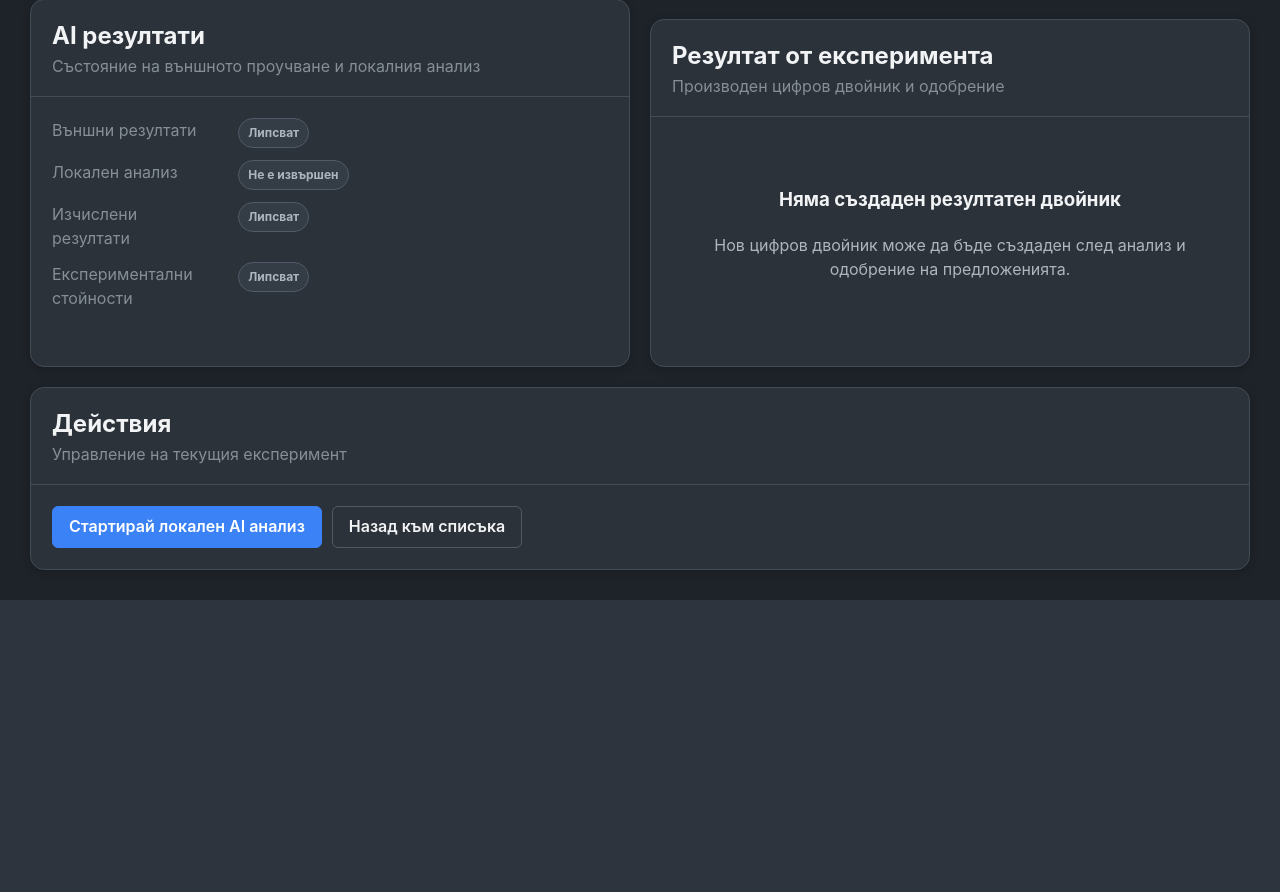
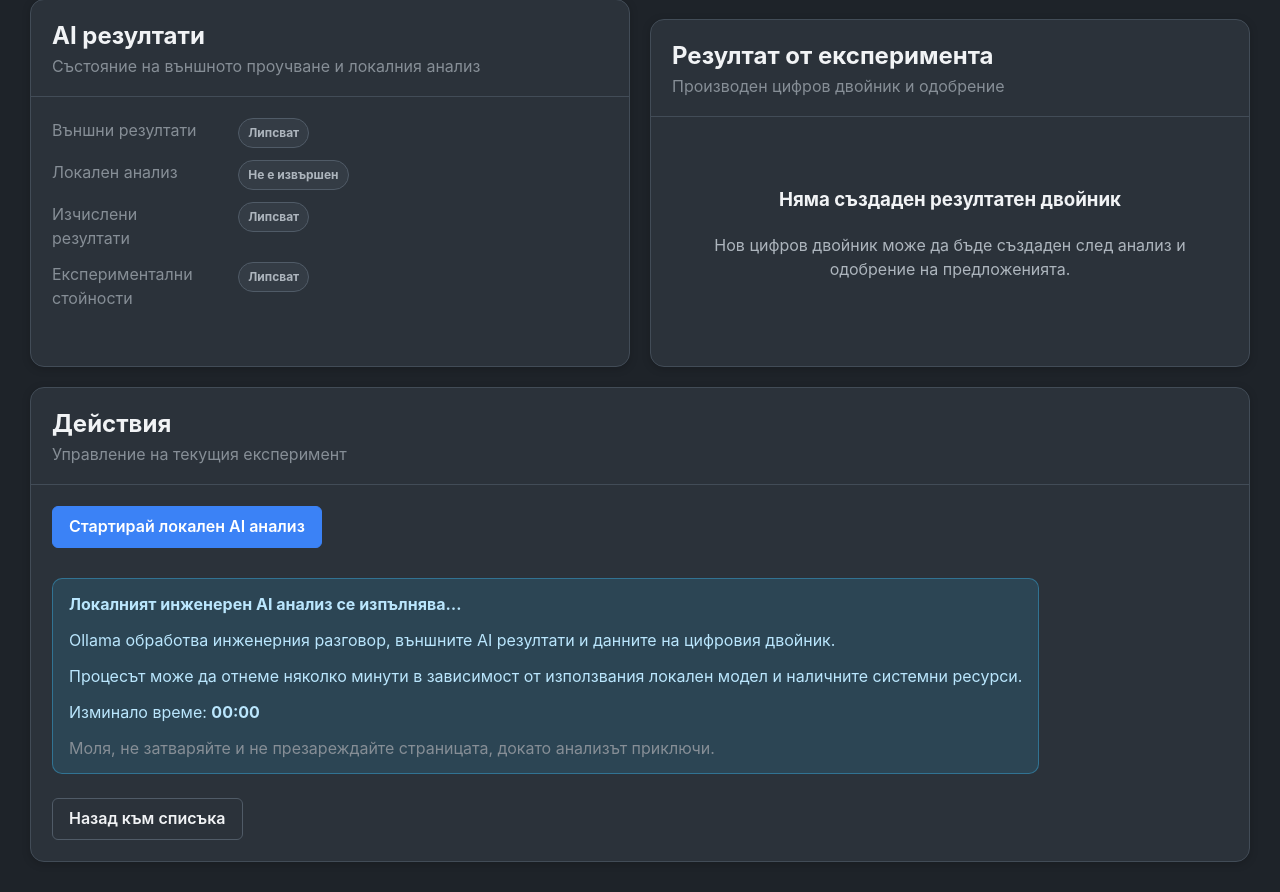
Before and after one commit to Lubodim/industrial-digital-twin-platform, a Django app: template experiments/templates/experiments/experiment_detail.html in a window 1280 px wide. Shown: the part 2630-3522 px from the top of the page. Before the commit the page ends 3230 px from the top, so only its background shows below. Run offline with Django 5.2, Linux system fonts and the light colour scheme; the template is opened without the code that fills it: values that come from a table or form of the project are taken from there, others are empty; parts of the project's set-up code (start-up, migrations or seed data) failed here and were passed over.

Commit message:
feat(ui): add local Ollama analysis timer and stabilize experiment workflow

```diff
--- a/experiments/templates/experiments/experiment_detail.html
+++ b/experiments/templates/experiments/experiment_detail.html
@@ -1065,19 +1065,18 @@
 
                 {% elif not experiment.local_analysis %}
                     <form
+                        id="local-analysis-form"
                         method="post"
                         action="{% url 'experiments:analyze' experiment.pk %}"
-                        onsubmit="
-                            return confirm(
-                                'Да бъде ли стартиран локалният инженерeн AI анализ? Процесът може да отнеме няколко минути.'
-                            );
-                        "
+                        data-confirm-message="Да бъде ли стартиран локалният инженерен AI анализ? Процесът може да отнеме няколко минути."
                     >
                         {% csrf_token %}
 
                         <button
+                            id="local-analysis-button"
                             type="submit"
                             class="button button-primary"
+                            data-loading-text="Ollama извършва локален анализ…"
                         >
                             Стартирай локален AI анализ
                         </button>
@@ -1085,24 +1084,65 @@
 
                 {% else %}
                     <form
+                        id="local-analysis-form"
                         method="post"
                         action="{% url 'experiments:analyze' experiment.pk %}"
-                        onsubmit="
-                            return confirm(
-                                'За този експеримент вече има локален анализ. Да бъде ли изпълнен нов анализ?'
-                            );
-                        "
+                        data-confirm-message="За този експеримент вече има локален анализ. Да бъде ли изпълнен нов анализ?"
                     >
                         {% csrf_token %}
 
                         <button
+                            id="local-analysis-button"
                             type="submit"
                             class="button button-secondary"
+                            data-loading-text="Ollama извършва нов анализ…"
                         >
                             Повтори локалния AI анализ
                         </button>
                     </form>
                 {% endif %}
+
+                <div
+                    id="local-analysis-progress"
+                    class="alert alert-info margin-top"
+                    hidden
+                    aria-live="polite"
+                >
+                    <div style="display: block; width: 100%;">
+                        <p style="margin: 0 0 12px 0;">
+                            <strong>
+                                Локалният инженерен AI анализ се изпълнява…
+                            </strong>
+                        </p>
+
+                        <p style="margin: 0 0 12px 0;">
+                            Ollama обработва инженерния разговор, външните AI
+                            резултати и данните на цифровия двойник.
+                        </p>
+
+                        <p style="margin: 0 0 12px 0;">
+                            Процесът може да отнеме няколко минути в зависимост
+                            от използвания локален модел и наличните системни
+                            ресурси.
+                        </p>
+
+                        <p style="margin: 0 0 12px 0;">
+                            Изминало време:
+                            <strong
+                                id="local-analysis-timer"
+                                style="display: inline;"
+                            >
+                                00:00
+                            </strong>
+                        </p>
+
+                        <p class="text-muted" style="margin: 0;">
+                            Моля, не затваряйте и не презареждайте страницата,
+                            докато анализът приключи.
+                        </p>
+                    </div>
+                </div>
+
                 {% if can_update %}
                     <a
                         href="{% url 'experiments:update' experiment.pk %}"
@@ -1150,62 +1190,140 @@
         document.addEventListener(
             "DOMContentLoaded",
             function () {
+                function formatElapsedTime(elapsedSeconds) {
+                    const hours = Math.floor(
+                        elapsedSeconds / 3600
+                    );
+
+                    const minutes = Math.floor(
+                        (elapsedSeconds % 3600) / 60
+                    );
+
+                    const seconds =
+                        elapsedSeconds % 60;
+
+                    const formattedMinutes =
+                        String(minutes).padStart(
+                            2,
+                            "0"
+                        );
+
+                    const formattedSeconds =
+                        String(seconds).padStart(
+                            2,
+                            "0"
+                        );
+
+                    if (hours > 0) {
+                        return (
+                            String(hours).padStart(
+                                2,
+                                "0"
+                            )
+                            + ":"
+                            + formattedMinutes
+                            + ":"
+                            + formattedSeconds
+                        );
+                    }
+
+                    return (
+                        formattedMinutes
+                        + ":"
+                        + formattedSeconds
+                    );
+                }
+
+
+                function initializeTimedForm(options) {
                     const form = document.getElementById(
-                    "external-research-form"
+                        options.formId
                     );
 
                     const button = document.getElementById(
-                    "external-research-button"
+                        options.buttonId
                     );
 
                     const progress = document.getElementById(
-                    "external-research-progress"
+                        options.progressId
                     );
 
                     const timer = document.getElementById(
-                    "external-research-timer"
+                        options.timerId
                     );
 
-                if (!form || !button || !progress || !timer) {
+                    if (
+                        !form
+                        || !button
+                        || !progress
+                        || !timer
+                    ) {
                         return;
                     }
 
+                    let submissionStarted = false;
+
                     form.addEventListener(
                         "submit",
-                    function () {
+                        function (event) {
+                            if (submissionStarted) {
+                                event.preventDefault();
+                                return;
+                            }
+
+                            const confirmMessage =
+                                form.dataset.confirmMessage;
+
+                            if (
+                                confirmMessage
+                                && !window.confirm(confirmMessage)
+                            ) {
+                                event.preventDefault();
+                                return;
+                            }
+
+                            submissionStarted = true;
+
                             button.disabled = true;
+                            button.setAttribute(
+                                "aria-disabled",
+                                "true"
+                            );
+
+                            button.classList.remove(
+                                "button-primary"
+                            );
+
+                            button.classList.add(
+                                "button-secondary"
+                            );
+
+                            const loadingText =
+                                button.dataset.loadingText;
+
+                            if (loadingText) {
                                 button.textContent =
-                            "AI проучването се изпълнява…";
+                                    loadingText;
+                            }
 
                             progress.hidden = false;
+                            timer.textContent = "00:00";
 
                             const startedAt = Date.now();
 
                             window.setInterval(
                                 function () {
-                                const elapsedSeconds = Math.floor(
+                                    const elapsedSeconds =
+                                        Math.floor(
                                             (
                                                 Date.now()
                                                 - startedAt
                                             ) / 1000
                                         );
 
-                                const minutes = Math.floor(
-                                    elapsedSeconds / 60
-                                );
-
-                                const seconds =
-                                    elapsedSeconds % 60;
-
                                     timer.textContent =
-                                    String(minutes).padStart(
-                                        2,
-                                        "0"
-                                    )
-                                    + ":"
-                                    + String(seconds).padStart(
-                                        2,
-                                        "0"
+                                        formatElapsedTime(
+                                            elapsedSeconds
                                         );
                                 },
                                 1000
@@ -1213,6 +1331,31 @@
                         }
                     );
                 }
+
+
+                initializeTimedForm({
+                    formId:
+                        "external-research-form",
+                    buttonId:
+                        "external-research-button",
+                    progressId:
+                        "external-research-progress",
+                    timerId:
+                        "external-research-timer"
+                });
+
+
+                initializeTimedForm({
+                    formId:
+                        "local-analysis-form",
+                    buttonId:
+                        "local-analysis-button",
+                    progressId:
+                        "local-analysis-progress",
+                    timerId:
+                        "local-analysis-timer"
+                });
+            }
         );
     </script>
 {% endblock %}
```
Also changed, not shown: core/static/core/css/industrial.css (line endings or trailing spaces). Lines whose indentation alone changed are shown as unchanged.
